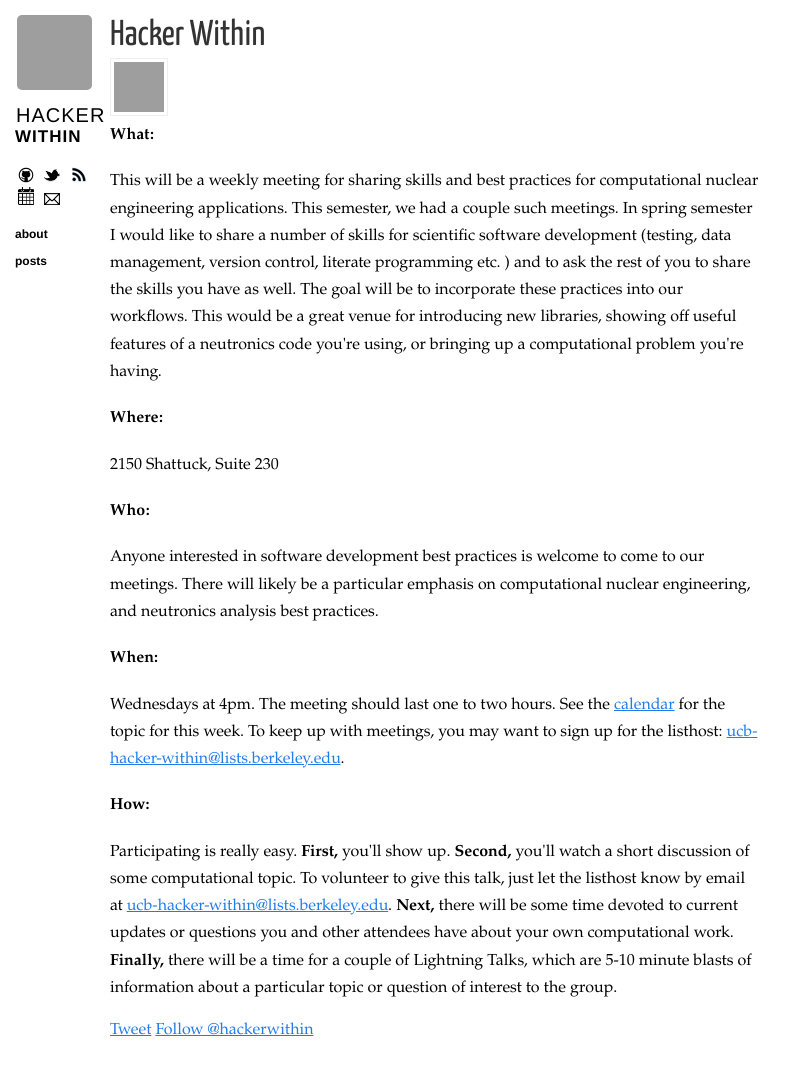
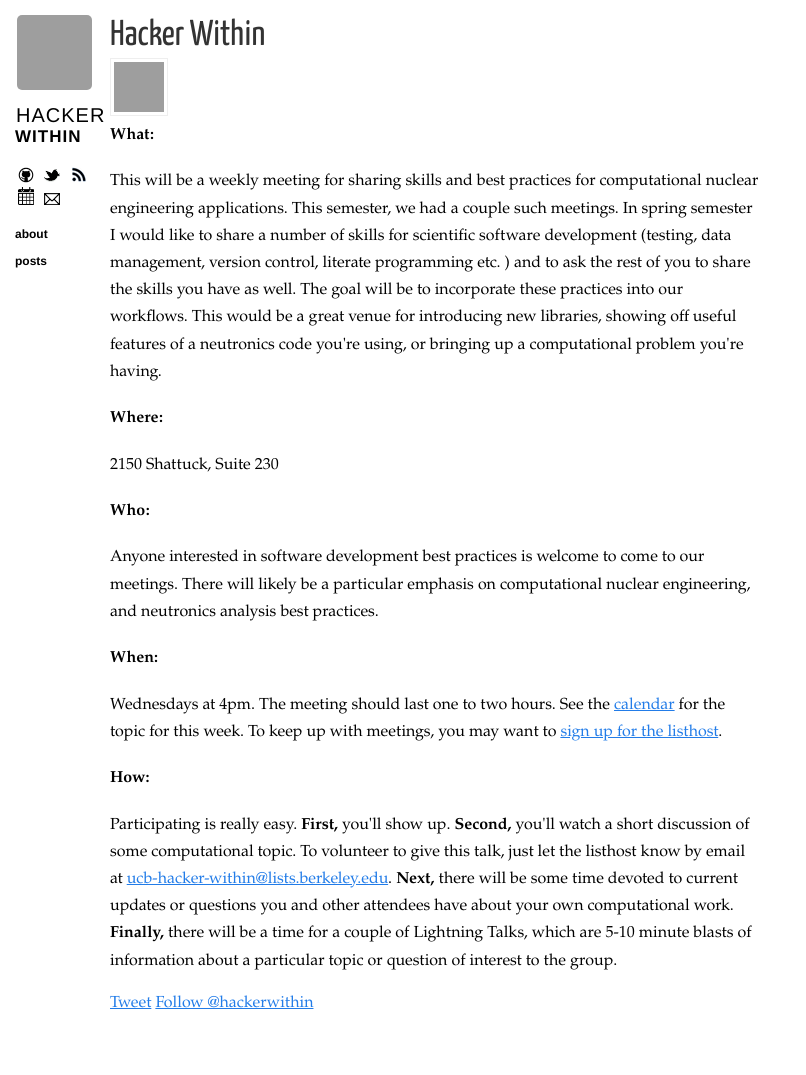
Before and after one commit to thehackerwithin/berkeley, a Jekyll site: the page built from about.html, in a window 1280 px wide, cut to the strip 0-1090 px from the top of the page. Shown: the top 1075 px of the strip, without its empty margins (0-806 px from the left). Built offline with Jekyll 4.4.1, drawn with Linux system fonts in a browser that asks for light colours; nearby versions of some CDN libraries; Markdown is read by kramdown in place of the engine named in the settings; comment, search, counter and statistics services are not loaded; part of the change alters nothing that is shown; grey boxes are pictures that could not be loaded.

```diff
--- a/about.html
+++ b/about.html
@@ -52,9 +52,10 @@ title: "About"
       <p>
       Wednesdays at 4pm. The meeting should last one to two hours. See the
       <a href="http://bit.ly/1cqFKuh">calendar</a> for the topic for this week.
-      To keep up with meetings, you may want to sign up for the listhost:
+      To keep up with meetings, you may want to
       <a
-        href="https://calmail.berkeley.edu/manage/list/listinfo/ucb-hacker-within@lists.berkeley.edu">ucb-hacker-within@lists.berkeley.edu</a>.
+        href="https://calmail.berkeley.edu/manage/list/listinfo/ucb-hacker-within@lists.berkeley.edu">sign
+        up for the listhost</a>.
       </p>
 
 
```
